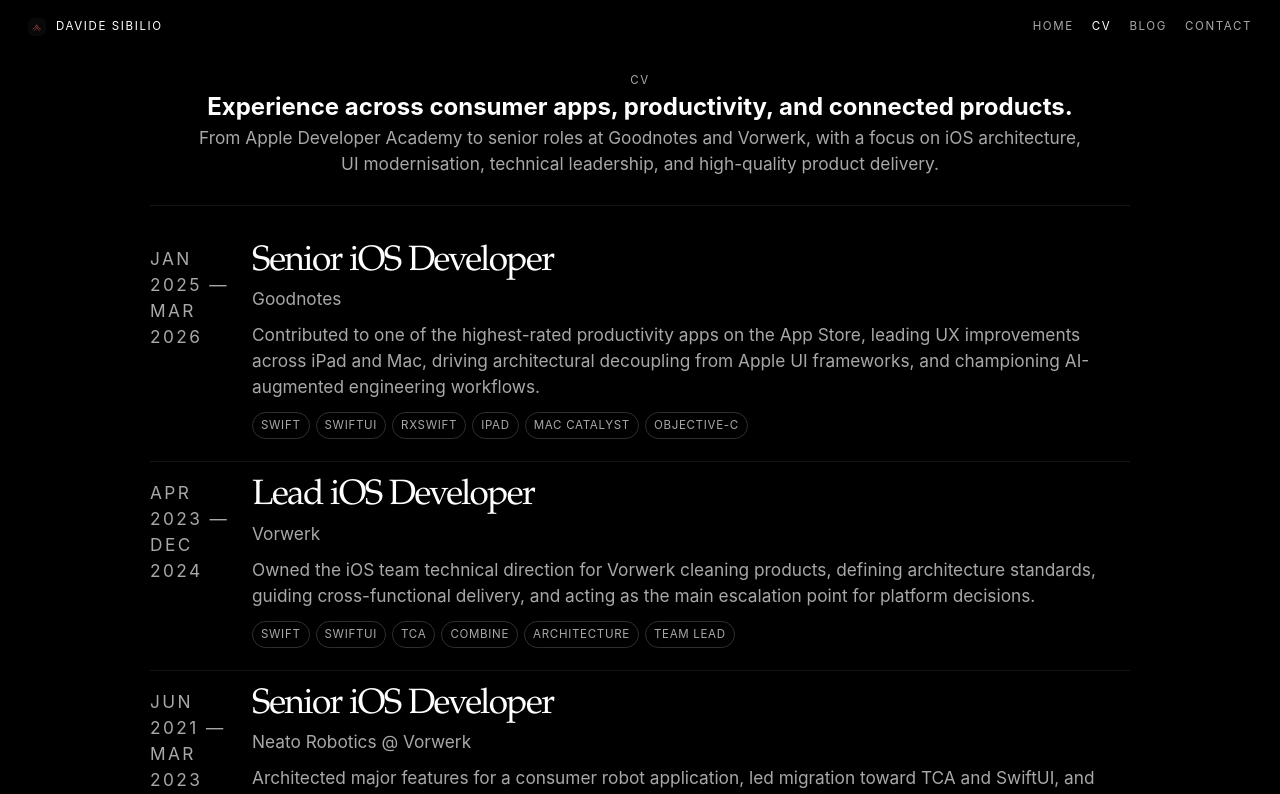
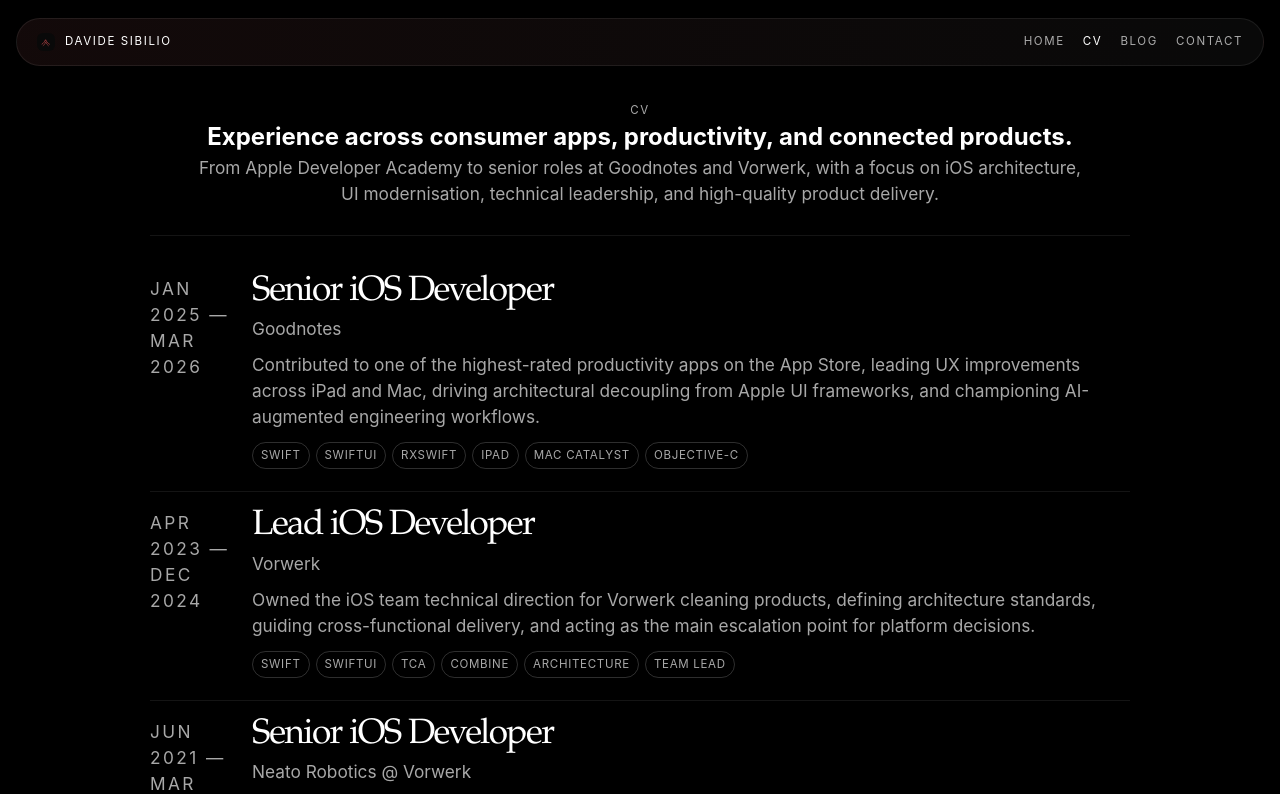
Before and after one commit to iDevid/sibil.io, a Vue app: page /#/cv in a window 1280 px wide. Shown: the top 794 px of the page. Built offline with nearby package versions, Linux system fonts and the light colour scheme.

Commit message:
fix: refine navbar surface styling

```diff
--- a/src/style.css
+++ b/src/style.css
@@ -66,11 +66,22 @@
 }
 
 .site-header {
+  position: sticky;
+  top: 14px;
+  z-index: 40;
   display: flex;
   align-items: center;
   justify-content: space-between;
   gap: 24px;
-  padding: 0 28px 28px;
+  width: min(100% - 32px, 1320px);
+  margin: 0 auto 28px;
+  padding: 14px 20px;
+  border: 1px solid rgba(255, 255, 255, 0.08);
+  border-radius: 999px;
+  background:
+    linear-gradient(90deg, rgba(188, 71, 73, 0.08), rgba(255, 255, 255, 0.02)),
+    rgba(8, 8, 8, 0.62);
+  backdrop-filter: blur(18px);
 }
 
 .brand,
@@ -472,7 +483,8 @@
 
   .site-header {
     gap: 14px;
-    padding: 0 20px 28px;
+    width: min(100% - 20px, 1320px);
+    padding: 12px 16px;
   }
 
   .site-nav {
```
